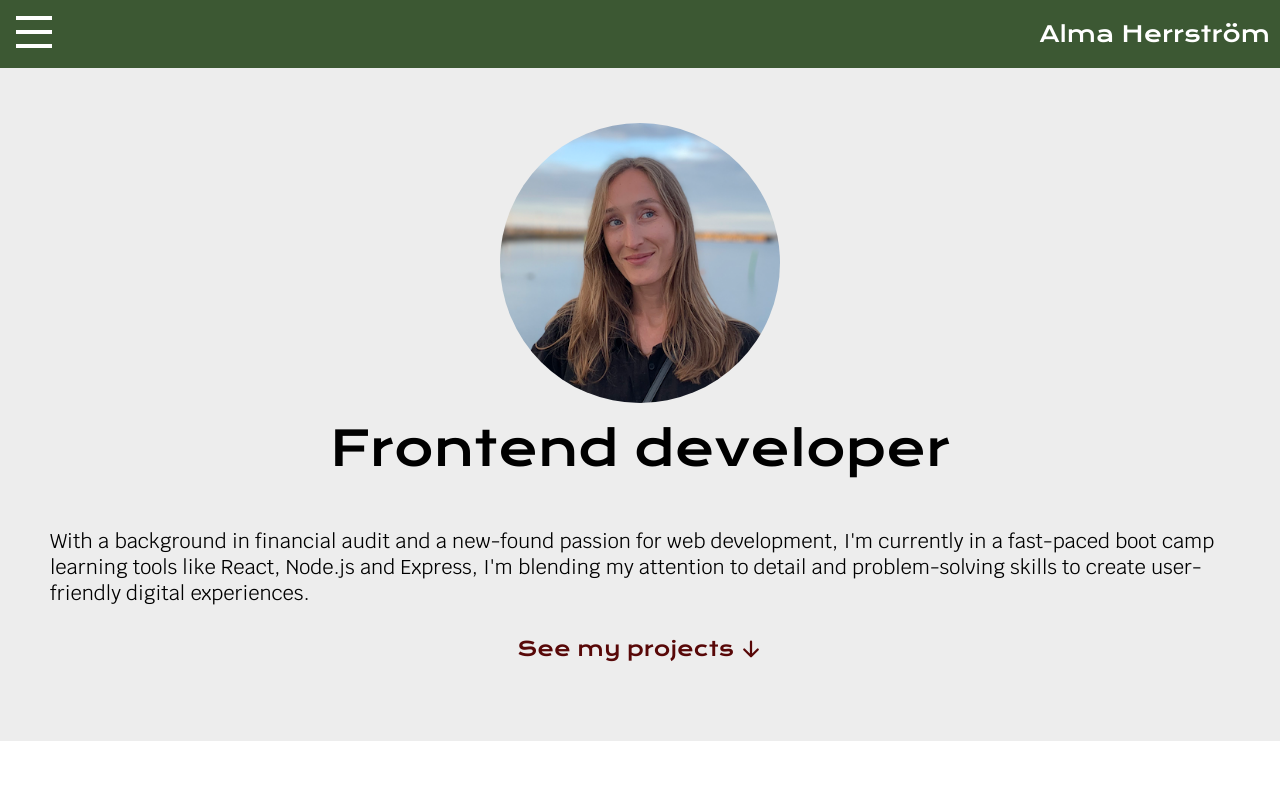
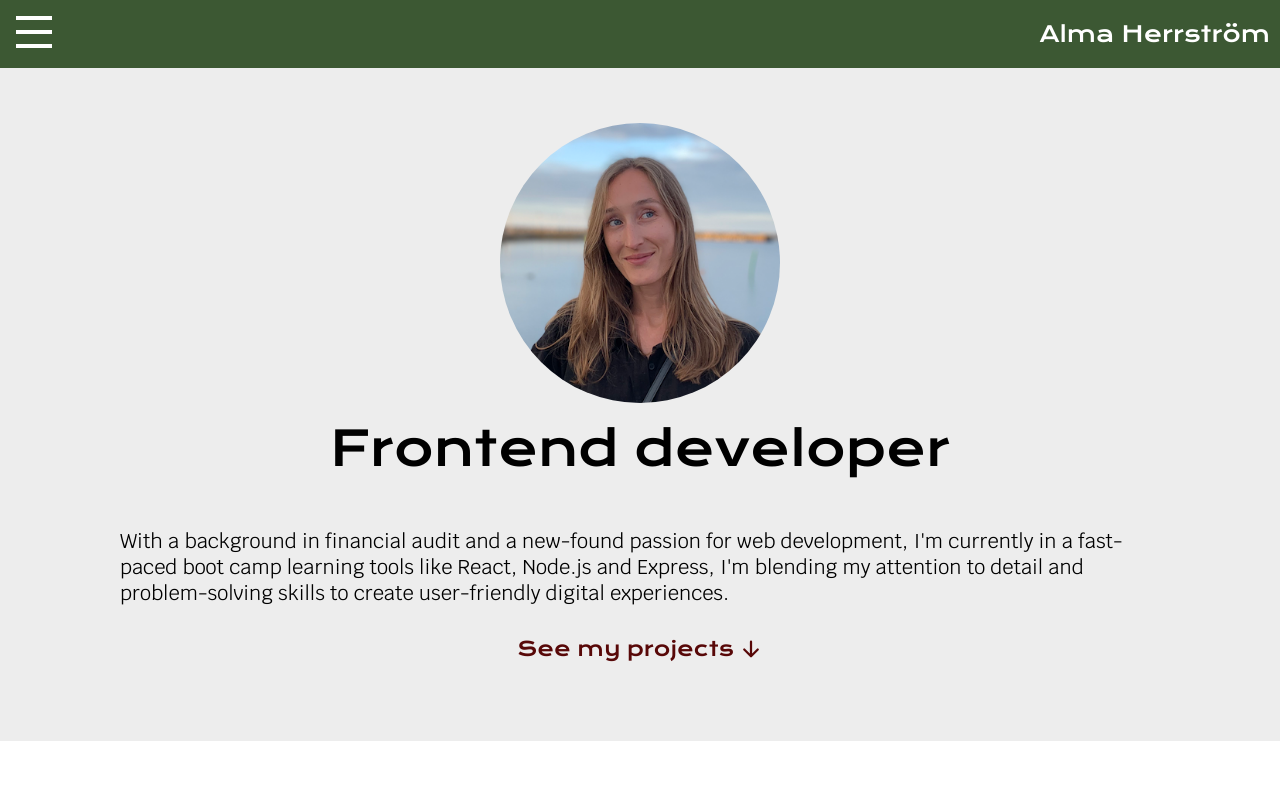
Before and after one commit to almaherris/alma-portfolio, a React (Vite) app: page / in a window 1280 px wide. Shown: the top 800 px of the page. Built offline with nearby package versions, Linux system fonts and the light colour scheme.

Commit message:
Margin updates tablet

```diff
--- a/src/App.css
+++ b/src/App.css
@@ -62,12 +62,12 @@ p {
   }
 
   .intro,
-  .projects,
-  .contact {
-    padding: 50px;
+  .contact,
+  .projects {
+    padding: 50px 120px;
   }
 
   .skills {
-    padding: 50px 180px;
+    padding: 50px 200px;
   }
 }
--- a/src/components/sections/Intro.jsx
+++ b/src/components/sections/Intro.jsx
@@ -15,7 +15,7 @@ export const Intro = () => {
           alt="profile picture of alma"
         />
       </div>
-      <h2 className="title">Frontend developer</h2>
+      <h1 className="title">Frontend developer</h1>
       <p className="intro-text">
         With a background in financial audit and a new-found passion for web
         development, I&apos;m currently in a fast-paced boot camp learning tools
```
